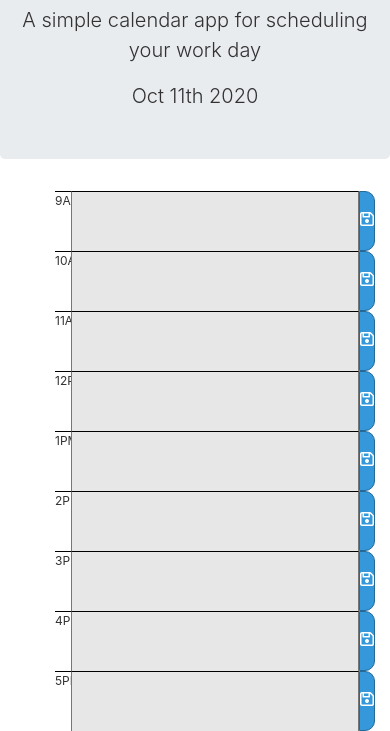
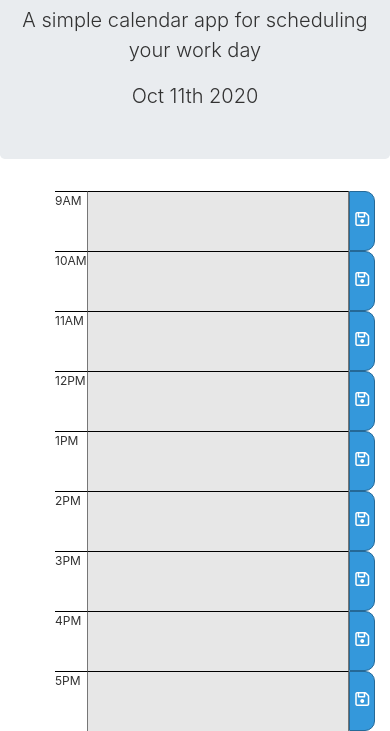
Before and after one commit to cpusillo/DayPlanner, a plain HTML site: page index.html in a window 390 px wide. Shown: the part 208-939 px from the top of the page. Drawn offline with nearby package versions, Linux system fonts and the light colour scheme.

Commit message:
Made the page look better on mobile

```diff
--- a/assets/css/style.css
+++ b/assets/css/style.css
@@ -20,7 +20,7 @@ body {
     float: left;
     background-color: white;
     height: 100%;
-    width: 5%;
+    width: 10%;
     float: left;
     padding-right: 5px;
     font-size: 12px;
@@ -31,7 +31,7 @@ body {
       border-top: 1px solid black;
       border-bottom: none;
       height: 100%;
-      width: 90%;
+      width: 82%;
       background-color: #e7e7e7;
       resize: none;
       font-size: 12px;
@@ -43,7 +43,7 @@ body {
     background-color: #3498db;
     color: #ffffff;
     height: 100%;
-    width: 5%;
+    width: 8%;
     margin: 0;
     border: 1px solid #256997;
     transition: background-color 0.5s ease;
```
